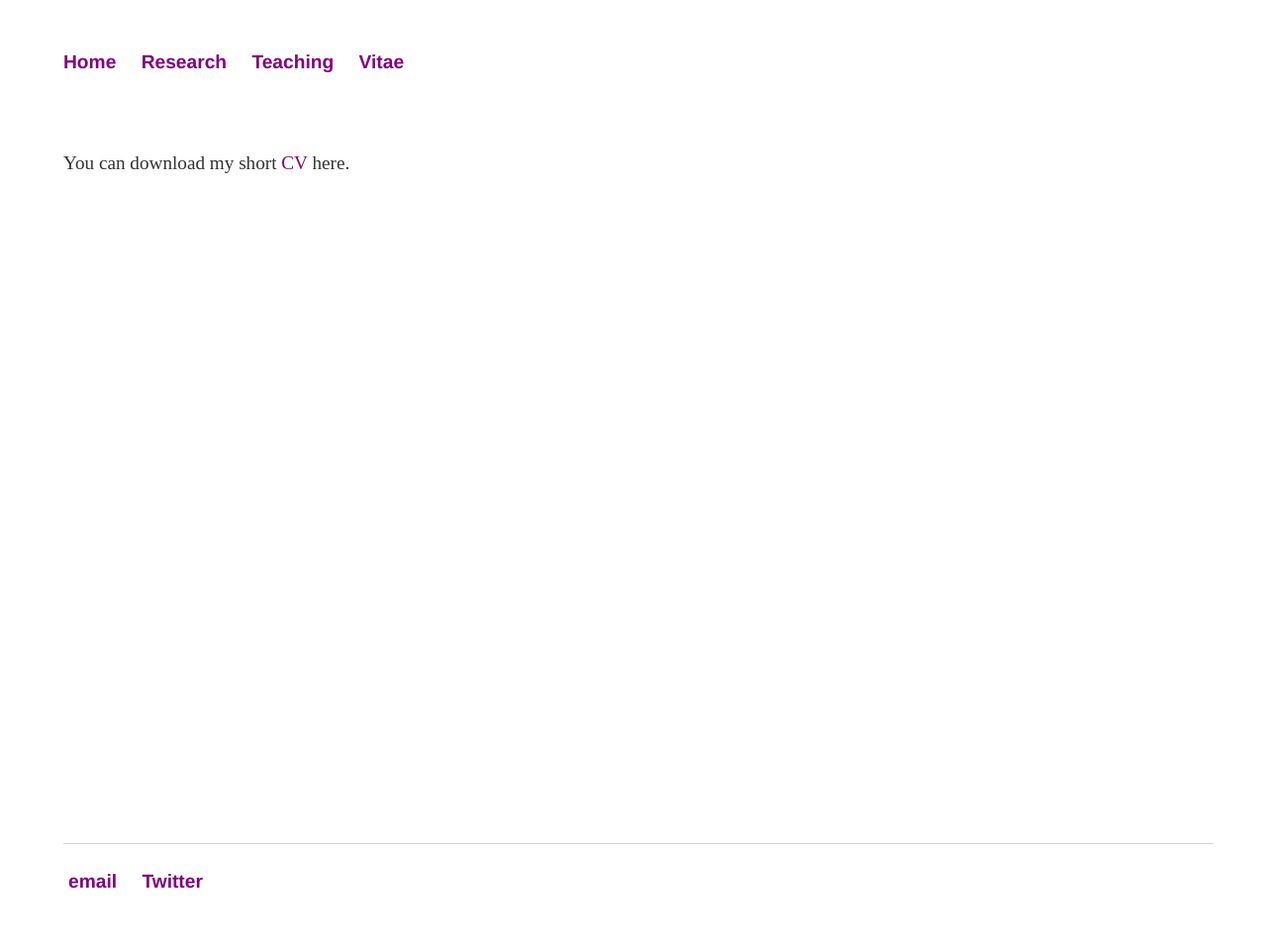
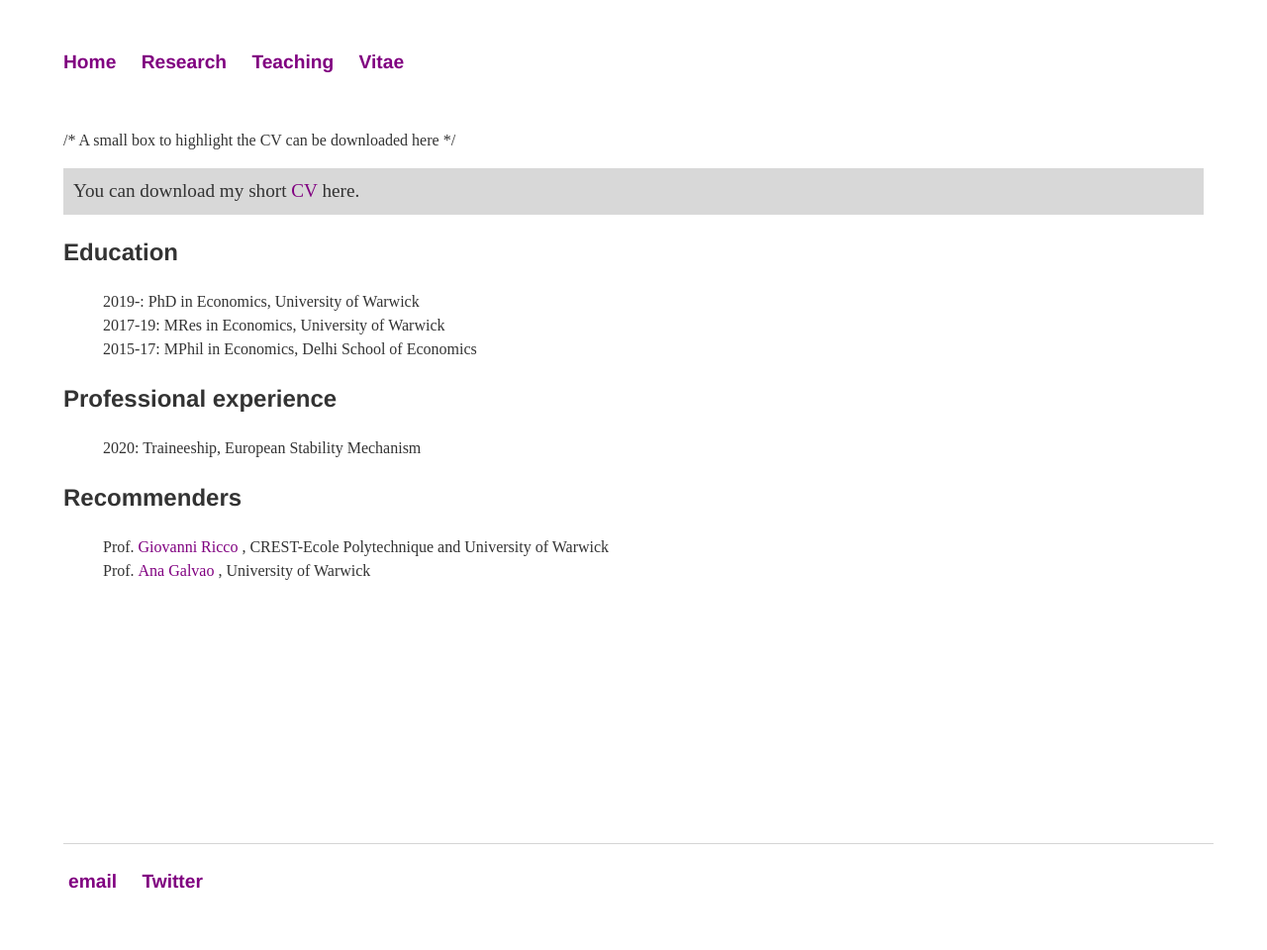
Before and after one commit to anshumaan-tuteja/anshumaan-tuteja.github.io, a Jekyll site: the page built from _pages/cv.html, in a window 1280 px wide. Shown: the whole page at 99% size. Built offline with Jekyll 4.4.1, drawn with Linux system fonts in a browser that asks for light colours.

Commit message:
Update cv.html
Add a few derails from my CV on the page itself

```diff
--- a/_pages/cv.html
+++ b/_pages/cv.html
@@ -4,5 +4,25 @@ title: CV
 ---
 
 <div class="blurb">
-	<p> You can download my short <a href="../assets/CV/AT_June 2023.pdf"> CV </a> here. </p>
+	/* A small box to highlight the CV can be downloaded here */
+
+	<p style="background-color:#d8d8d8;padding:10px;"> You can download my short <a href="../assets/CV/AT_June 2023.pdf"> CV </a> here. </p>
+
+	<h3> Education </h3>
+	<ul style="list-style-type:none;">
+	<li> 2019-: PhD in Economics, University of Warwick </li>
+	<li> 2017-19: MRes in Economics, University of Warwick </li>
+	<li> 2015-17: MPhil in Economics, Delhi School of Economics </li>
+	</ul>
+
+	<h3> Professional experience </h3>
+	<ul style="list-style-type:none;">
+	<li> 2020: Traineeship, European Stability Mechanism </li>
+	</ul>
+
+	<h3> Recommenders </h3>
+	<ul style="list-style-type:none;">
+	<li> Prof. <a href = "https://www.giovanni-ricco.com/"> Giovanni Ricco </a>, CREST-Ecole Polytechnique and University of Warwick </li>
+	<li> Prof. <a href = "https://sites.google.com/site/anabgalvao/"> Ana Galvao </a>, University of Warwick </li>
+	</ul>
 </div>
```
